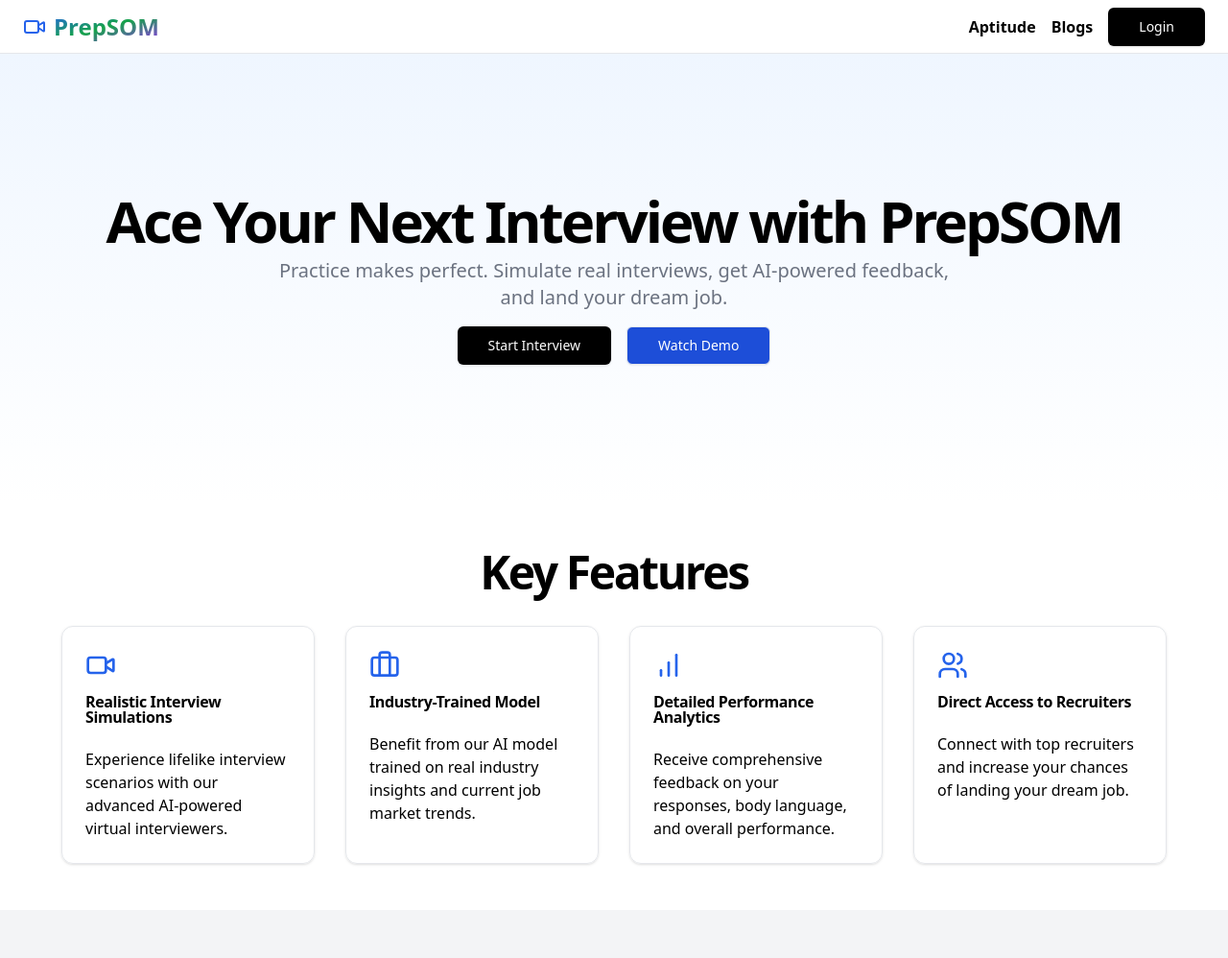
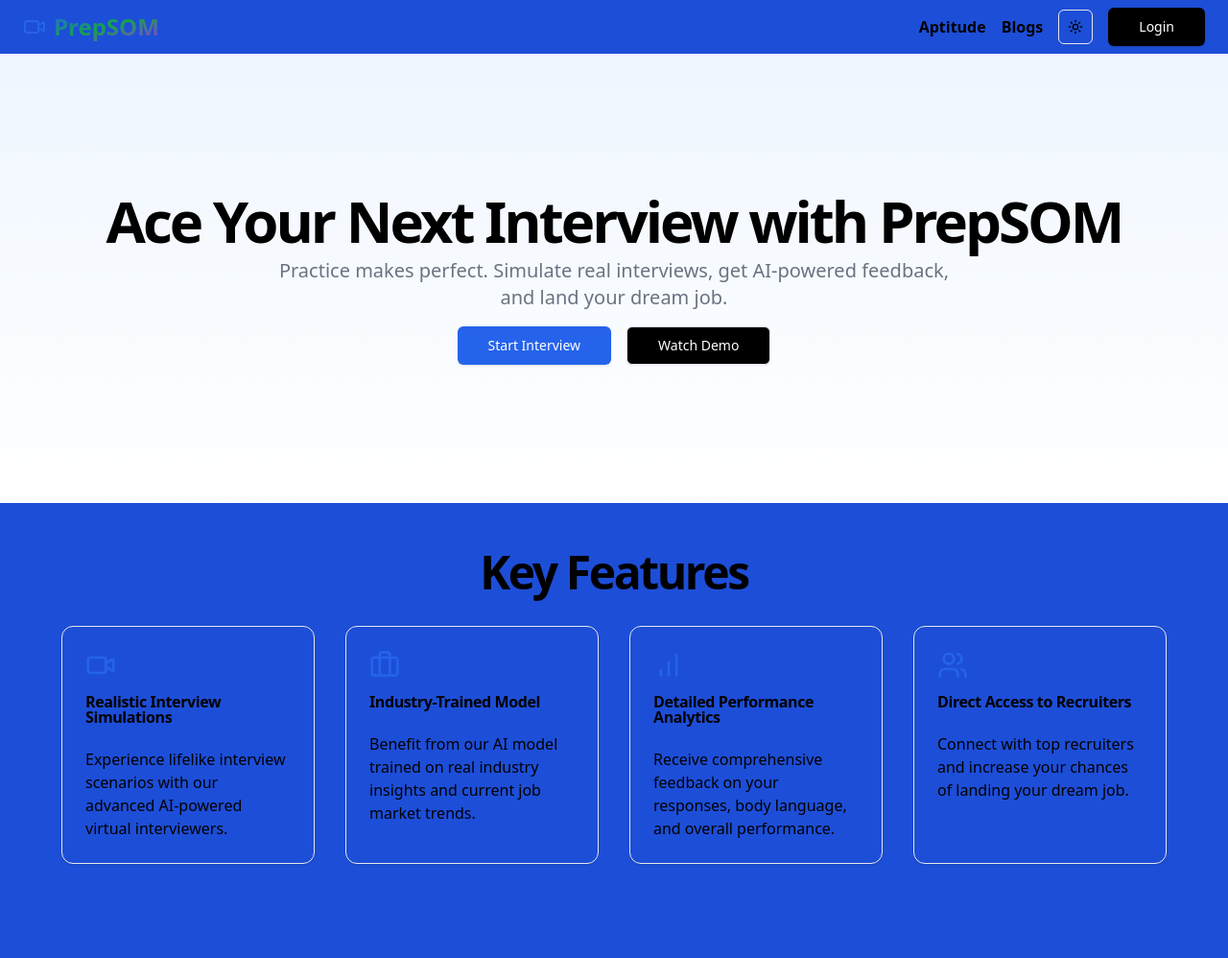
Before and after one commit to shubh-37/udaan-frontend, a React (Vite) app: page / in a window 1280 px wide. Shown: the top 998 px of the page at 96% size. Built offline with nearby package versions, Linux system fonts and the light colour scheme; no server answers.

Commit message:
Added aptitude section and styling changes

```diff
--- a/src/pages/LandingPage.jsx
+++ b/src/pages/LandingPage.jsx
@@ -9,6 +9,7 @@ import InterviewForm from '../shared/InterviewForm';
 import Loader from '../shared/Loader';
 import { authContext } from '../context/AuthContextProvider';
 import UserProfileForm from '../shared/UserProfileForm';
+import { ModeToggle } from '@/components/mode-toggle';
 import companyLogo1 from '../assets/companylogo1.png';
 import companyLogo2 from '../assets/companyLogo2.png';
 import companyLogo3 from '../assets/companyLogo3.png';
@@ -30,11 +31,11 @@ export default function LandingPage() {
   const [isLoading, setIsLoading] = useState(false);
   const [isOpen, setIsOpen] = useState(false); // Controls Drawer visibility
   return (
-    <div className="flex flex-col min-h-screen">
+    <div className="flex flex-col min-h-screen bg-background">
       {isOpen && <InterviewForm isOpen={isOpen} setIsOpen={setIsOpen} setIsLoading={setIsLoading} />}
       {isLoading && <Loader text={'Preparing Interview...'} />}
       {updateProfile && <UserProfileForm isOpen={updateProfile} setIsOpen={setUpdateProfile} />}
-      <header className="px-4 lg:px-6 h-14 flex items-center border-b justify-between">
+      <header className="px-4 lg:px-6 h-14 flex items-center bg-background border-grey-500 justify-between">
         <Link className="flex items-center justify-center" to="/">
           <Video className="h-6 w-6 text-blue-600" />
           <span className="ml-2 text-2xl font-bold bg-gradient-to-br from-blue-600 via-green-600 to-purple-600 text-transparent bg-clip-text">
@@ -44,11 +45,12 @@ export default function LandingPage() {
         <div className='flex items-center gap-4'>
         <Link to = '/aptitude' className='font-semibold hover:text-blue-600 hover:duration-300 hover:underline hover:underline-offset-4'>Aptitude</Link>
         <Link to = '/blogs' className='font-semibold hover:text-blue-600 hover:duration-300 hover:underline hover:underline-offset-4'>Blogs</Link>
+        <ModeToggle />
         {token && (
           <div className="flex items-center gap-3">
             {' '}
             <Button onClick={logout}>Log out</Button>
-            <User onClick={() => setUpdateProfile(true)} className="h-6 w-6 text-blue-600 cursor-pointer" />
+            <User onClick={() => setUpdateProfile(true)} className="h-6 w-6 text-blue-back cursor-pointer" />
           </div>
         )}
         {!token && (
@@ -61,11 +63,11 @@ export default function LandingPage() {
         </div>
       </header>
       <main className="flex-1 flex flex-col items-center">
-        <section className="w-full flex justify-center py-12 md:py-24 lg:py-20 xl:py-36 bg-gradient-to-b from-blue-50 to-white">
+        <section className="w-full flex justify-center py-12 md:py-24 lg:py-20 xl:py-36 bg-gradient-to-b from-blue-50 to-white dark:from-background">
           <div className="container px-4 md:px-6 max-w-[1200px]">
             <div className="flex flex-col items-center space-y-4 text-center">
               <div className="space-y-2">
-                <h1 className="text-3xl font-bold tracking-tighter sm:text-4xl md:text-5xl lg:text-6xl/none">
+                <h1 className="text-3xl font-bold tracking-tighter sm:text-4xl md:text-5xl lg:text-6xl/none text-foreground">
                   Ace Your Next Interview with PrepSOM
                 </h1>
                 <p className="mx-auto max-w-[700px] text-gray-500 md:text-xl dark:text-gray-400">
@@ -74,18 +76,18 @@ export default function LandingPage() {
               </div>
               <div className="space-x-4 space-y-2">
                 {token ? (
-                  <Button size="lg" className="bg-black text-white" onClick={() => setIsOpen(true)}>
+                  <Button size="lg" className="bg-blue-600 text-white" onClick={() => setIsOpen(true)}>
                     Start Interview
                   </Button>
                 ) : (
                   <Link to="/login">
-                    <Button size="lg" className="bg-black text-white">
+                    <Button size="lg" className="bg-blue-600 text-white">
                       Start Interview{' '}
                     </Button>
                   </Link>
                 )}
                 <a href="https://youtu.be/F-UwrlXrsqM" target="_blank">
-                  <Button variant="outline" size="lg" className="text-white">
+                  <Button variant="outline" size="lg" className="text-white bg-black">
                     Watch Demo
                   </Button>
                 </a>
@@ -93,7 +95,7 @@ export default function LandingPage() {
             </div>
           </div>
         </section>
-        <section id="features" className="w-full flex justify-center py-12">
+        <section id="features" className="w-full flex justify-center py-12 border-gray-50 bg-background">
           <div className="container px-4 md:px-6 max-w-[1200px]">
             <h2 className="text-3xl font-bold tracking-tighter sm:text-4xl md:text-5xl text-center mb-8">
               Key Features
@@ -138,7 +140,7 @@ export default function LandingPage() {
             </div>
           </div>
         </section>
-        <section className="w-full flex justify-center py-12 md:py-24 bg-gray-100">
+        <section className="w-full flex justify-center py-12 md:py-24 bg-background">
           <div className="container px-4 md:px-6">
             <h2 className="text-3xl font-bold tracking-tighter sm:text-4xl md:text-5xl text-center mb-8">
               Model Trained by Professionals From:
```
